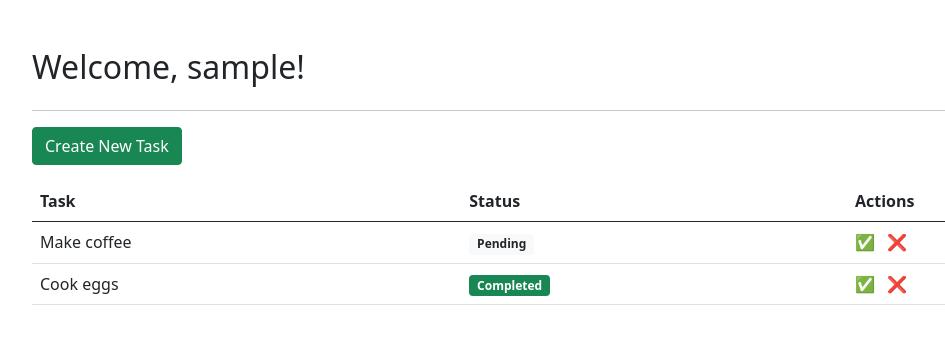
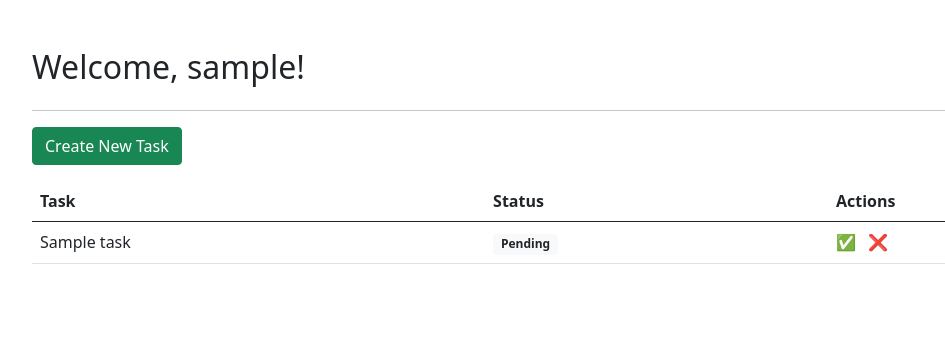
Before and after one commit to bryllim/kodego-login, a PHP site: page /dashboard.php in a window 1280 px wide. Shown: the part 56-400 px from the top of the page, without its empty margins (50-995 px from the left). Run offline with PHP 8.4, Linux system fonts and the light colour scheme; the visitor is signed in with stand-in values (Sample User, id 1); tables that the repository leaves empty or names only in its code hold one stand-in row (values such as "Sample post").

Commit message:
display list of tasks

```diff
--- a/dashboard.php
+++ b/dashboard.php
@@ -4,6 +4,30 @@ session_start();
 if(!isset($_SESSION["loggedin"])){
     header("location: login.php");
     exit;
+}
+
+//Include config file
+require_once 'config.php';
+
+if($_SERVER["REQUEST_METHOD"] == "POST"){
+    if(!empty($_POST["task"])){
+
+        $sql = "INSERT INTO tasks (name, status, user_id) VALUES (?,?,?)";
+
+        if($stmt = mysqli_prepare($link, $sql)){
+            $status = "Pending";
+            mysqli_stmt_bind_param($stmt, "ssi", $_POST["task"], $status, $_SESSION["id"]);
+            if(mysqli_stmt_execute($stmt)){
+                $successMessage = "Task successfully added!";
+            }else{
+                $errorMessage = "Error querying into the database!";
+            }
+            mysqli_stmt_close($stmt);
+        }
+
+    }else{
+        $errorMessage = "Task cannot be empty!";
+    }
 }
 
 ?>
@@ -34,6 +58,19 @@ if(!isset($_SESSION["loggedin"])){
             </div>
         </div>
         <hr>
+        <?php
+            if(isset($errorMessage)){
+                echo '<div class="alert alert-danger" role="alert">';
+                echo $errorMessage;
+                echo '</div>';
+            }
+
+            if(isset($successMessage)){
+                echo '<div class="alert alert-success" role="alert">';
+                echo $successMessage;
+                echo '</div>';
+            }
+        ?>
         <div class="row">
             <div class="col-3">
                 <button class="btn btn-success" data-bs-toggle="modal" data-bs-target="#exampleModal">Create New
@@ -51,24 +88,36 @@ if(!isset($_SESSION["loggedin"])){
                         </tr>
                     </thead>
                     <tbody>
+                        <?php
+                            $sql = "SELECT id, name, status FROM tasks WHERE user_id = ? ORDER BY id DESC";
+                            if($stmt = mysqli_prepare($link, $sql)){
+                                mysqli_stmt_bind_param($stmt, "i", $_SESSION["id"]);
+                                if(mysqli_stmt_execute($stmt)){
+                                    mysqli_stmt_store_result($stmt);
+                                    if(mysqli_stmt_num_rows($stmt) > 0){
+                                        mysqli_stmt_bind_result($stmt, $id, $name, $status);
+                                        while(mysqli_stmt_fetch($stmt)){
+                                            echo '
                                                 <tr>
-                            <td>Make coffee</td>
+                                                    <td>'.$name.'</td>
                                                     <td>
-                                <span class="badge bg-light text-dark">Pending</span>
+                                                        <span class="badge '.(($status=="Pending")?'bg-light text-dark':'bg-success').'">'.$status.'</span>
                                                     </td>
                                                     <td>
                                                         <a class="actionicon" href="#">✅</a> &nbsp; <a class="actionicon" href="#">❌</a>
                                                     </td>
                                                 </tr>
-                        <tr>
-                            <td>Cook eggs</td>
-                            <td>
-                                <span class="badge bg-success">Completed</span>
-                            </td>
-                            <td>
-                                <a class="actionicon" href="#">✅</a> &nbsp; <a class="actionicon" href="#">❌</a>
-                            </td>
-                        </tr>
+                                            ';
+                                        }
+                                    }else{
+                                        echo "<tr><td><h3>There are currently no tasks.</h3></td></tr>";
+                                    }
+
+                                }else{
+                                    $errorMessage = "Something went wrong.";
+                                }
+                            }
+                        ?>
                     </tbody>
                 </table>
             </div>
@@ -83,7 +132,7 @@ if(!isset($_SESSION["loggedin"])){
                     <h5 class="modal-title" id="exampleModalLabel">Create a New Task</h5>
                     <button type="button" class="btn-close" data-bs-dismiss="modal" aria-label="Close"></button>
                 </div>
-                <form action="createtask.php" method="POST">
+                <form action="dashboard.php" method="POST">
                     <div class="modal-body">
                         <input type="text" class="form-control" name="task" required>
                     </div>
```
Lines whose indentation alone changed are shown as unchanged.
